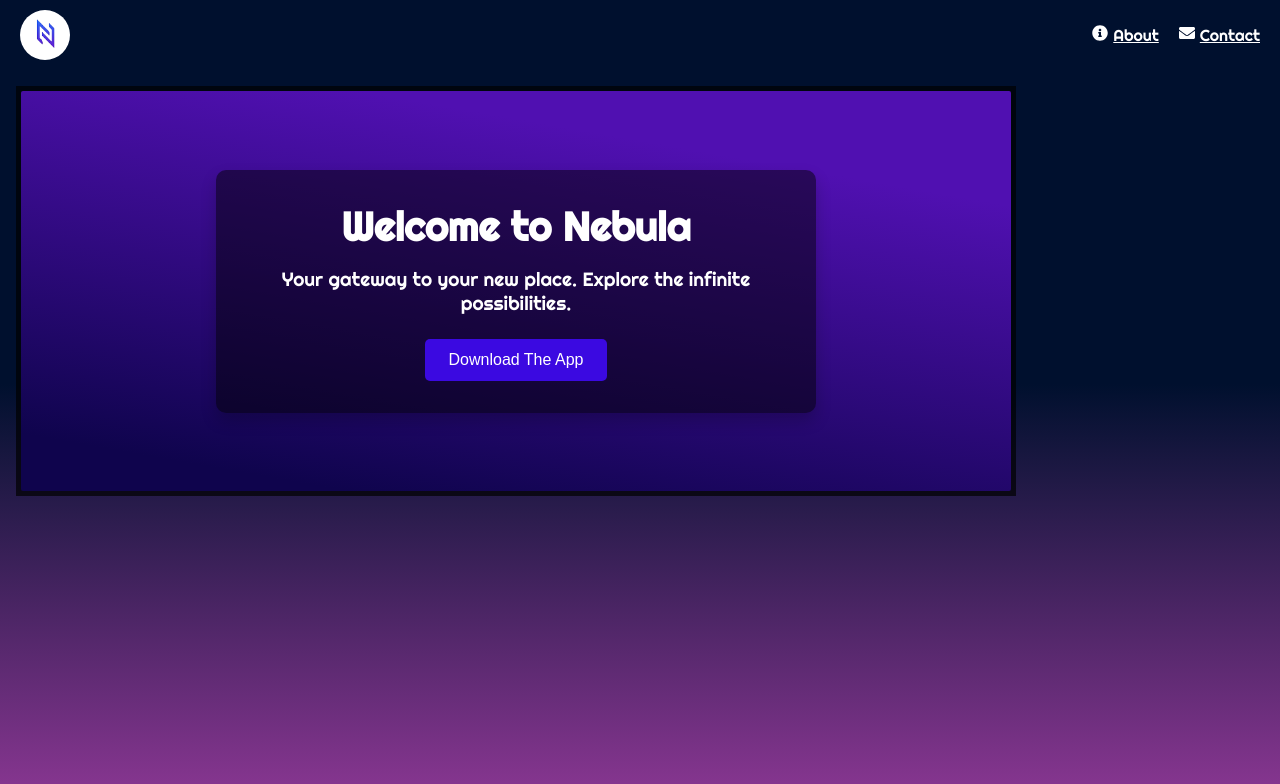
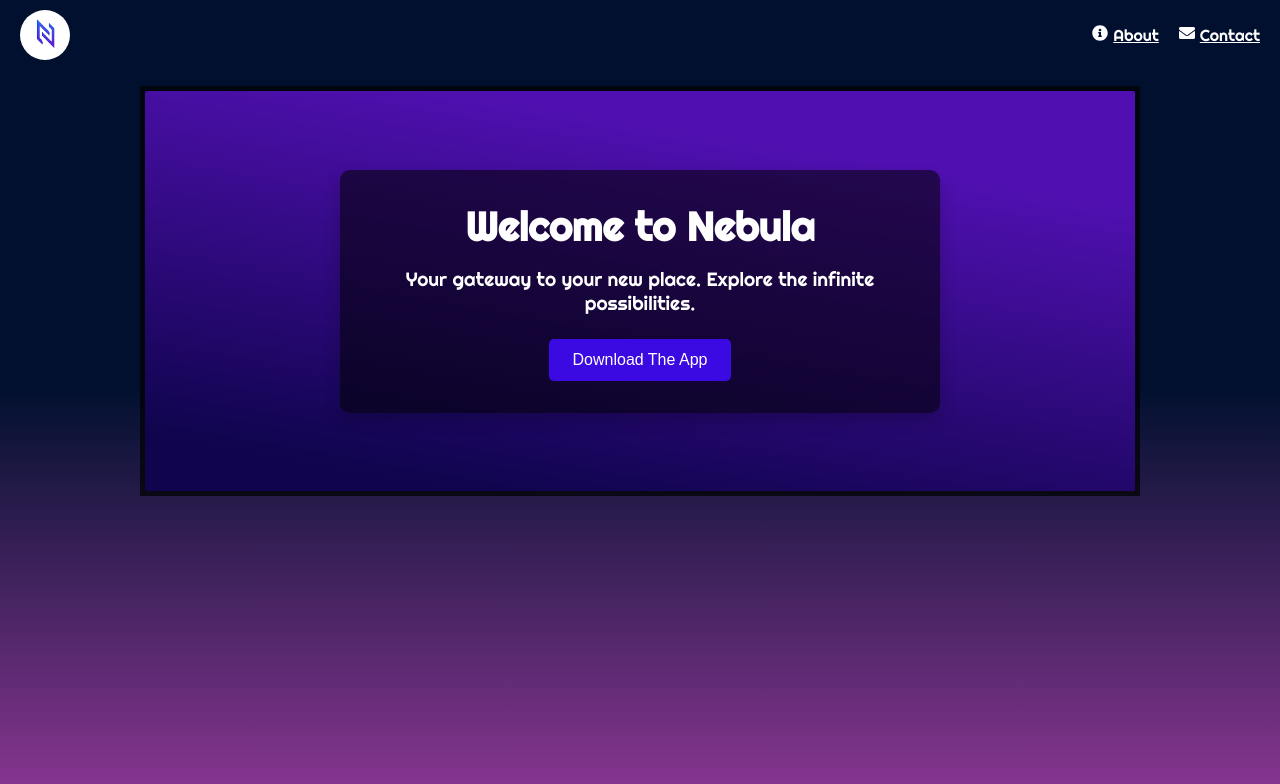
Before and after one commit to nebula-pwa/nebula-pwa.github.io, a React (Create React App) app: page /#/ in a window 1280 px wide. Shown: the top 784 px of the page. Built offline with nearby package versions, Linux system fonts and the light colour scheme; the HTML template or start-up script is replaced by a standard one.

Commit message:
more stable state

```diff
--- a/src/styles/App.css
+++ b/src/styles/App.css
@@ -7,8 +7,6 @@
   padding-bottom: 5px;
   padding-right: 5px;
   padding-left: 5px;
-  margin-left: 16px;
-  margin-right: 16px;
 }
 
 body {
--- a/src/styles/HomePage.css
+++ b/src/styles/HomePage.css
@@ -12,7 +12,7 @@
 .homepage .content {
   text-align: center;
   padding: 2rem;
-  background-color: rgba(0, 0, 0, 0.499);
+  background-color: rgba(0, 0, 0, 0.553);
   border-radius: 10px;
   max-width: 600px; /* Set a max-width to prevent the content from becoming too wide */
   width: 90%; /* Ensure the content takes up most of the screen on mobile but remains within bounds */
```
